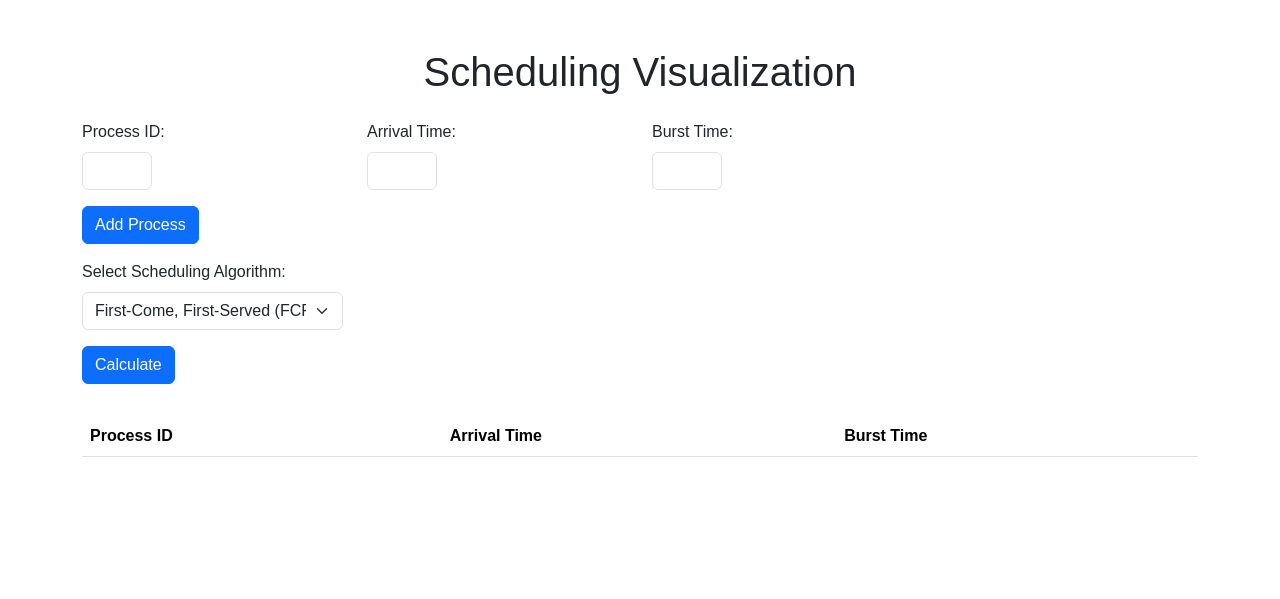
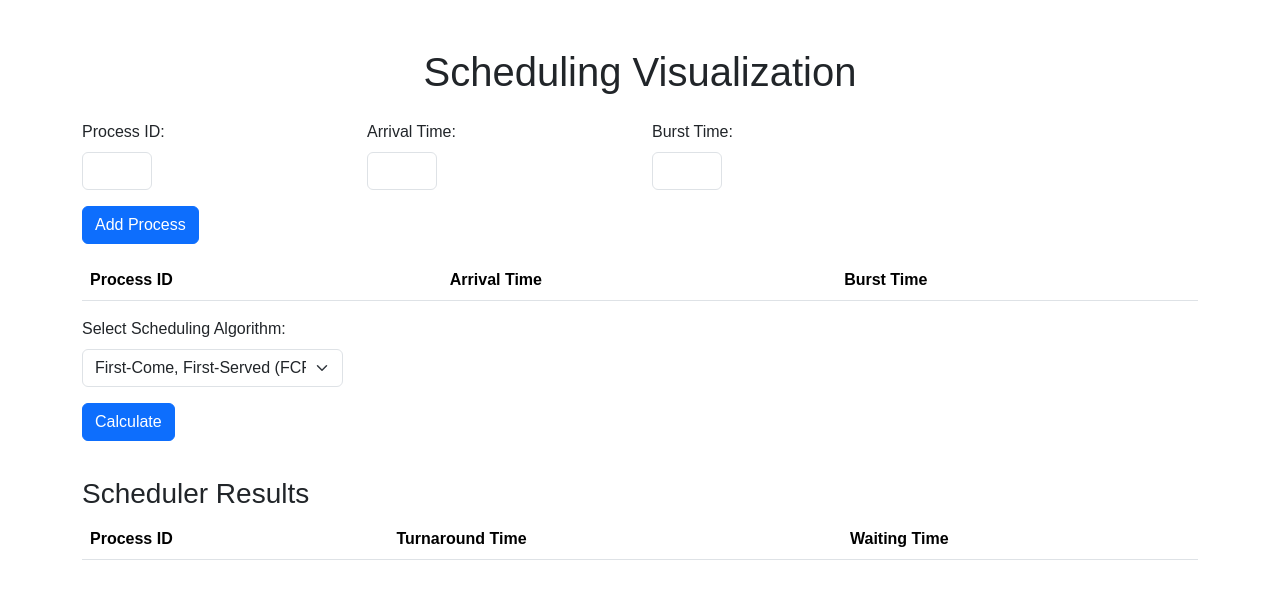
Before and after one commit to AminIdr/CPU-Scheduler-Simulation, a Flask app: page / in a window 1280 px wide. Shown: the top 599 px of the page. Run offline with Flask 3, Linux system fonts and the light colour scheme; lists and menus that the app fills with data are empty; parts of the project's set-up code (start-up, migrations or seed data) failed here and were passed over.

Commit message:
Added Scheduling results

```diff
--- a/main.py
+++ b/main.py
@@ -20,10 +20,8 @@ def index():
         # Extract the chosen algorithm and list of processes from the data
         algorithm = data.get('algorithm')
         process_data = data.get('processes', [])
-        print(data)
         if algorithm == 'rr' or algorithm == 'priority_rr':
             quantum = int(data.get('quantum'))
-            print(quantum)
 
         # Create Process instances for each received process data
         for process_info in process_data:
@@ -32,13 +30,12 @@ def index():
                 process.priority = int(process_info['priority'])
             processes.append(process)
 
-        # Log the received algorithm and processes (for testing purposes)
-        print("Received algorithm:", algorithm)
-        print("Received processes:", processes)
-
         scheduler = []
+        avg_turnaround_time = 0
+        avg_waiting_time = 0
+        cpu_utilization = 0
         if algorithm == 'fcfs':
-            scheduler = fcfs(processes)
+            scheduler, avg_turnaround_time, avg_waiting_time, cpu_utilization = fcfs(processes)
         elif algorithm == 'sjf':
             scheduler = sjf(processes)
         elif algorithm == 'priority':
@@ -50,11 +47,18 @@ def index():
         else:
             return "There was an error receiving the algorithm type from the client."
 
-        for process in scheduler:
-            print(process)
-            print("###########")
-        # Return a success response
-        return "Data received successfully.", 200
+        # Create a list of tuples containing scheduler results
+        scheduler_results = [(process.pid, turnaround_time, waiting_time) for process, turnaround_time, waiting_time in scheduler]
+        # scheduler_results_json = [(process.pid, turnaround_time, waiting_time) for process, turnaround_time, waiting_time in scheduler_results]
+        print(scheduler_results)
+        # print(scheduler_results_json)
+        # Return the scheduler results as JSON data
+        return jsonify({
+            'schedulerResults': scheduler_results,
+            'avgTurnaroundTime': avg_turnaround_time,
+            'avgWaitingTime': avg_waiting_time,
+            'cpuUtilization': cpu_utilization
+        }), 200
 
     return render_template('index.html', algorithm='fcfs', processes=processes)
 
--- a/templates/index.html
+++ b/templates/index.html
@@ -41,6 +41,21 @@
                 </div>
             </div>
 
+                <!-- Process Table -->
+                <table class="table">
+                <thead>
+                    <tr>
+                        <th>Process ID</th>
+                        <th>Arrival Time</th>
+                        <th>Burst Time</th>
+                        <th id="priorityColumn">Priority</th>
+                    </tr>
+                </thead>
+                <tbody id="processTableBody">
+                    <!-- Rows will be added dynamically here -->
+                </tbody>
+            </table>
+
             <!-- Select algorithm -->
             <div class="row mb-3">
                 <div class="col-md-3">
@@ -68,21 +83,24 @@
             </div>
 
 
-            <!-- Process Table -->
+
+        </form>
+
+            <h3>Scheduler Results</h3>
             <table class="table">
-                <thead>
-                    <tr>
-                        <th>Process ID</th>
-                        <th>Arrival Time</th>
-                        <th>Burst Time</th>
-                        <th id="priorityColumn">Priority</th>
-                    </tr>
-                </thead>
-                <tbody id="processTableBody">
-                    <!-- Rows will be added dynamically here -->
-                </tbody>
+              <thead>
+                <tr>
+                  <th scope="col">Process ID</th>
+                  <th scope="col">Turnaround Time</th>
+                  <th scope="col">Waiting Time</th>
+                </tr>
+              </thead>
+              <tbody id="schedulerResults">
+                <!-- Scheduler results will be dynamically added here -->
+              </tbody>
             </table>
-        </form>
+
+
     </div>
 
     <!-- Bootstrap JS (if needed) -->
```
Also changed, not shown: static/script.js (+50 -9 lines).
